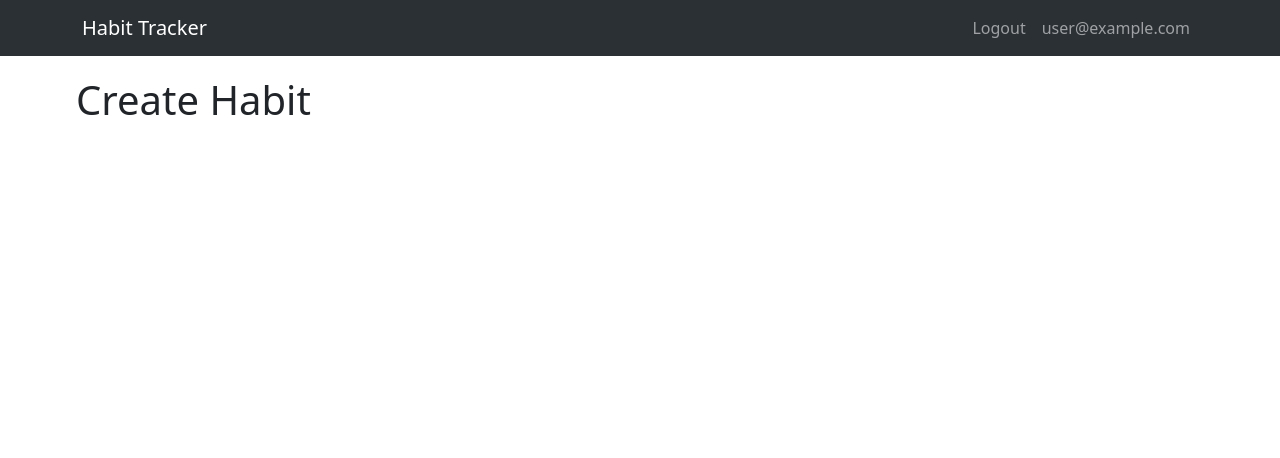
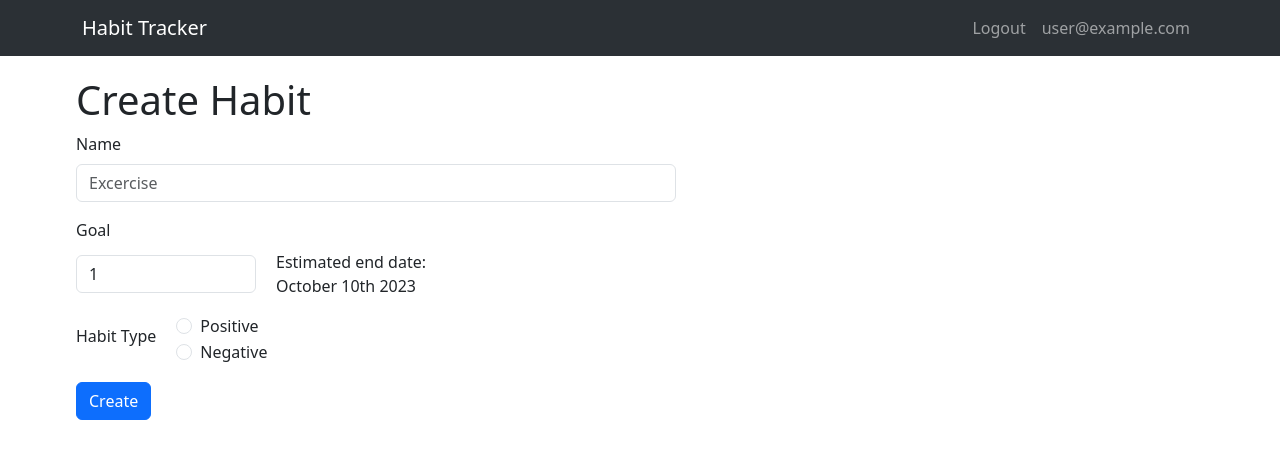
Before and after one commit to ristiriantoadi/habit-tracker, a React (Create React App) app: page /habits/create in a window 1280 px wide. Shown: the top 458 px of the page. Built offline with nearby package versions, Linux system fonts and the light colour scheme; no server answers; sample sign-in values are in the browser's storage.

Commit message:
add page create habit

```diff
--- a/src/components/ButtonSubmit.tsx
+++ b/src/components/ButtonSubmit.tsx
@@ -10,7 +10,7 @@ interface Props{
 function ButtonSubmit({loading,children}:Props) {
   return (
     <div>
-        {loading === false? <Button type="submit">{children}</Button>:<Button type="submit"><div className="loader"></div></Button>}
+        <Button type="submit">{loading == false? children:<div className="loader"></div>}</Button>
     </div>
   )
 }
--- a/src/pages/CreateEdit/CreateEdit.tsx
+++ b/src/pages/CreateEdit/CreateEdit.tsx
@@ -1,12 +1,56 @@
+import { useState } from "react"
+import { Form } from "react-bootstrap"
+import ButtonSubmit from "../../components/ButtonSubmit"
+
 interface Props{
     title:string
 }
 
 
 function CreateEdit({title}:Props) {
+
+    const [loading,setLoading] = useState(false)
+    const [name,setName] = useState("")
+    const [goal,setGoal] = useState(1)
+
+    const handleSubmit = (e:any)=>{
+        e.preventDefault()
+    }
+
+
   return (
     <div>
         <h1>{title}</h1>
+        <Form onSubmit={handleSubmit} style={{maxWidth:"600px"}}>
+            <Form.Group className="mb-3" controlId="exampleForm.ControlInput1">
+              <Form.Label>Name</Form.Label>
+              <Form.Control required placeholder="Excercise" value={name} onChange={(e)=>setName(e.target.value)} />
+            </Form.Group>
+            <Form.Group className="mb-3" controlId="exampleForm.ControlInput1">
+                <Form.Label>Goal</Form.Label>
+                <div style={{display:"flex",alignItems:"center"}}>
+                    <Form.Control style={{width:"30%"}} required type="number" value={goal} onChange={(e)=>setGoal(parseInt(e.target.value))} />
+                    <div style={{marginLeft:"20px"}}>
+                    <span style={{display:"block"}}>Estimated end date:</span>
+                    <span>October 10th 2023</span>
+                    </div>
+                </div>
+            </Form.Group>
+            <Form.Group className="mb-3" controlId="exampleForm.ControlInput1" style={{display:"flex",alignItems:"center"}}>
+                <Form.Label>Habit Type</Form.Label>
+                <div style={{marginLeft:"20px"}}>
+                    <Form.Check
+                        type="radio"
+                        label="Positive"
+                    />
+                    <Form.Check
+                        type="radio"
+                        label="Negative"
+                    />
+                </div>
+            </Form.Group>
+              <ButtonSubmit loading={loading}>Create</ButtonSubmit>
+          </Form>
     </div>
   )
 }
```
